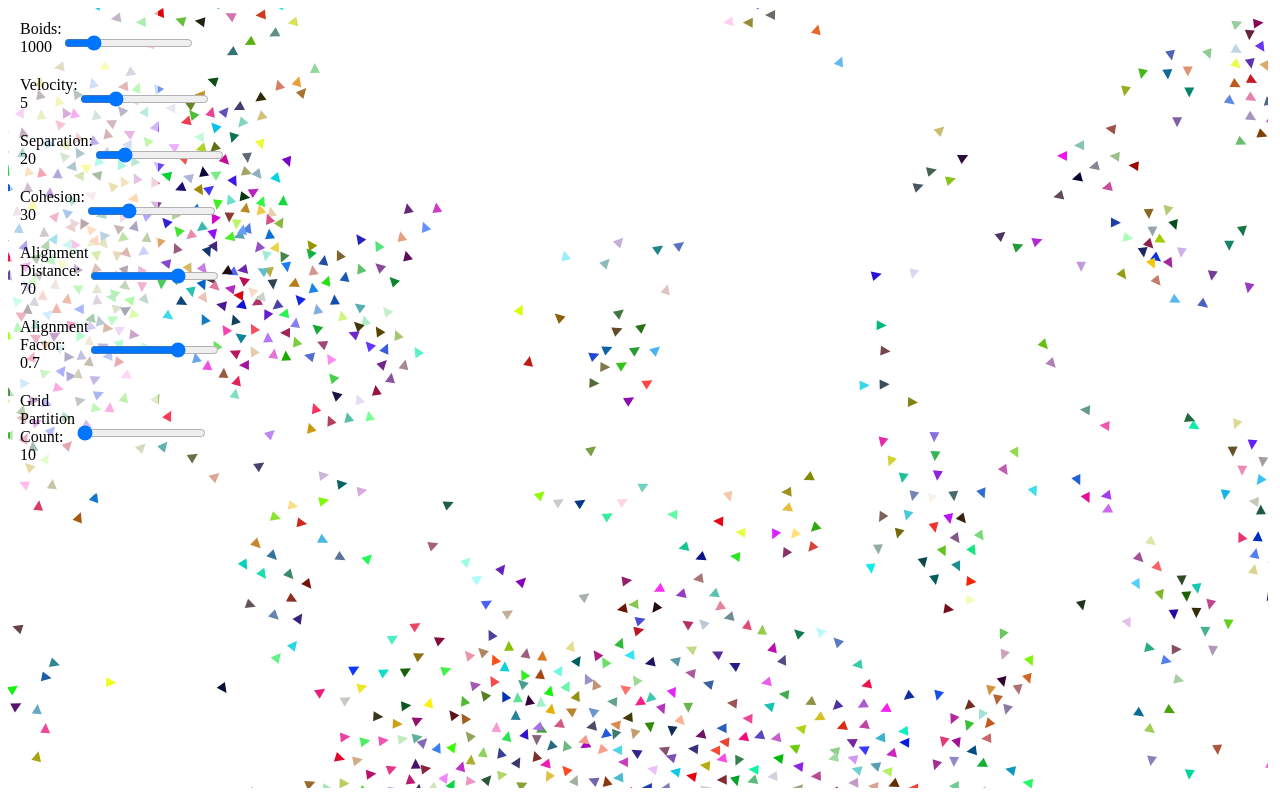
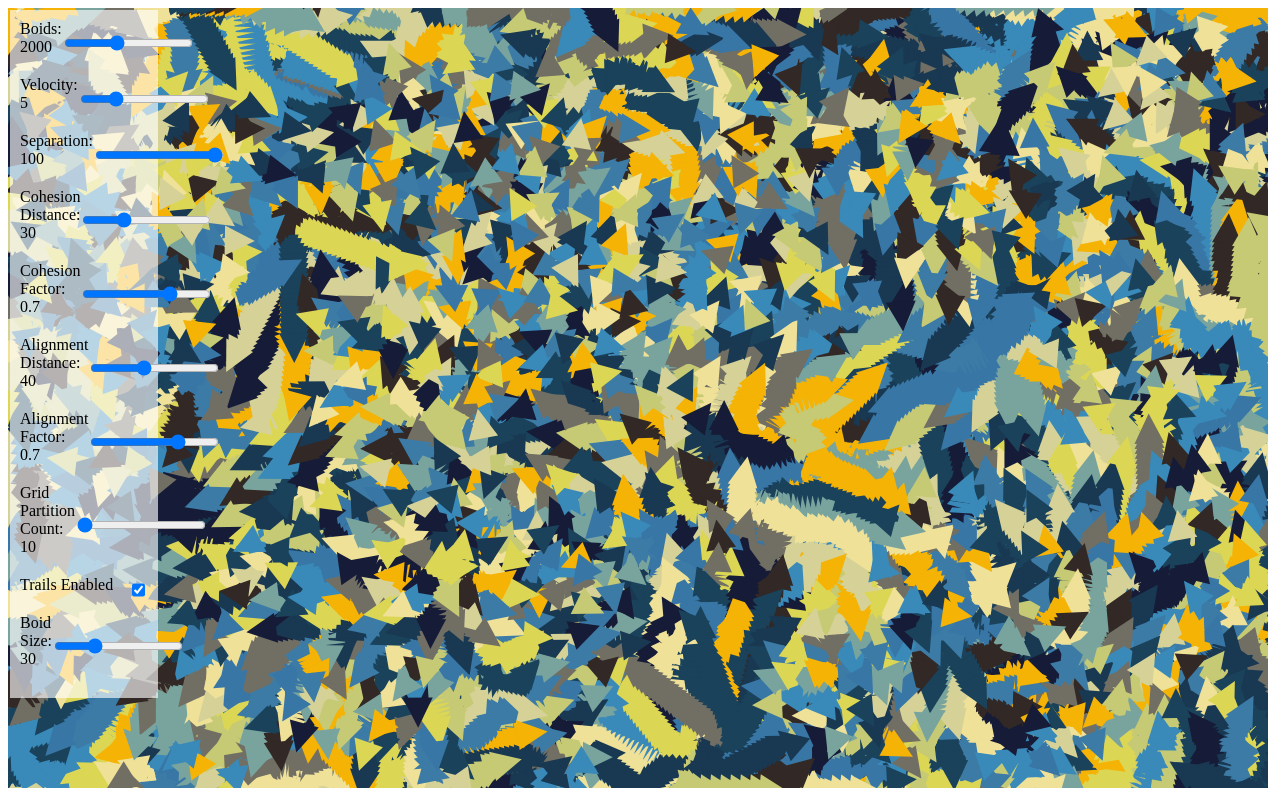
Before and after one commit to uvmain/jsboids, a Nuxt app: page / in a window 1280 px wide. Built offline with nearby package versions, Linux system fonts and the light colour scheme.

Commit message:
it's now starry night

```diff
--- a/components/Boids.vue
+++ b/components/Boids.vue
@@ -1,28 +1,31 @@
 <script setup lang="ts">
 
-const numberOfBoids = ref(1000)
+import pallete from '../pallet'
+
+const numberOfBoids = ref(2000);
 const globalGridPartitions = ref(10);
-const globalVelocity = ref(5.0)
-const globalSeparation = ref(20.0)
-const globalCohesion = ref(30.0)
-const globalAlignmentDistance = ref(70.0)
-const globalAlignmentFactor = ref(0.7)
+const globalVelocity = ref(5.0);
+const globalSeparation = ref(100.0);
+const globalCohesionDistance = ref(30.0);
+const globalCohesionFactor = ref(0.7);
+const globalAlignmentDistance = ref(40.0);
+const globalAlignmentFactor = ref(0.7);
+const trails = ref(true);
+const boidSize = ref(30);
 
-type Boid = { x: number, y: number, dx: number, dy: number, c: string }
+type Boid = { x: number, y: number, dx: number, dy: number, c: string };
 
-let canvas: HTMLCanvasElement
-let ctx: CanvasRenderingContext2D
-let boids: Boid[] = []
+let canvas: HTMLCanvasElement;
+let ctx: CanvasRenderingContext2D;
+let boids: Boid[] = [];
 let grid: any[] = [];
 
 onMounted(() => {
   // Initialize canvas and context
   canvas = document.getElementById('boidsCanvas') as HTMLCanvasElement;
-  ctx = canvas.getContext('2d') as CanvasRenderingContext2D;
-
-  // Set canvas size to match the document's client width
   canvas.width = document.documentElement.clientWidth - 20;
   canvas.height = document.documentElement.clientHeight - 20;
+  ctx = canvas.getContext('2d') as CanvasRenderingContext2D;
 
   // Create a group of boids
   for (let i = 0; i < numberOfBoids.value; i++) {
@@ -42,12 +45,11 @@ onUnmounted(() => {
 })
 
 function getRandomColor() {
-  var letters = '0123456789ABCDEF';
-  var color = '#';
-  for (var i = 0; i < 6; i++) {
-    color += letters[Math.floor(Math.random() * 16)];
+  let randomIndex = 0
+  while (randomIndex === 0) {
+    randomIndex = Math.floor(Math.random() * pallete.length);
   }
-  return color;
+  return `#${pallete[randomIndex]}`;
 }
 
 function addBoid() {
@@ -208,7 +210,7 @@ function applyCohesion(boid: Boid) {
   const neighbors = getNeighbors(boid);
   for (const otherBoid of neighbors) {
     const distance = Math.hypot(boid.x - otherBoid.x, boid.y - otherBoid.y);
-    if (otherBoid !== boid && distance < globalCohesion.value) {
+    if (otherBoid !== boid && distance < globalCohesionDistance.value) {
       // Cohere towards the center of nearby boids
       avgX += otherBoid.x;
       avgY += otherBoid.y;
@@ -220,8 +222,8 @@ function applyCohesion(boid: Boid) {
     avgX /= count;
     avgY /= count;
     // Apply cohesion
-    boid.dx += (avgX - boid.x) * 0.005;
-    boid.dy += (avgY - boid.y) * 0.005;
+    boid.dx += (avgX - boid.x) * (0.01 * globalCohesionFactor.value);
+    boid.dy += (avgY - boid.y) * (0.01 * globalCohesionFactor.value);
   }
 }
 
@@ -237,7 +239,7 @@ function normaliseVelocity(boid: Boid) {
 }
 
 function drawBoid(boid: Boid) {
-  const size = 10; // Adjust the size of the triangle as needed
+  const size = boidSize.value;
 
   // Calculate the angle of the boid's velocity
   const angle = Math.atan2(boid.dy, boid.dx);
@@ -266,7 +268,8 @@ function updateGrid() {
 }
 
 function animate() {
-  ctx.clearRect(0, 0, canvas.width, canvas.height);
+  if (!trails.value)
+    ctx.clearRect(0, 0, canvas.width, canvas.height);
   // Update and draw each boid
   updateGrid()
   for (const boid of boids) {
@@ -318,13 +321,25 @@ function animate() {
       </div>
       <div>
         <div>
-          Cohesion: {{ globalCohesion }}
+          Cohesion Distance: {{ globalCohesionDistance }}
         </div>
         <input
           type="range"
           min="0.1"
           max="100"
-          v-model="globalCohesion"
+          v-model="globalCohesionDistance"
+        />
+      </div>
+      <div>
+        <div>
+          Cohesion Factor: {{ globalCohesionFactor }}
+        </div>
+        <input
+          type="range"
+          min="0.0"
+          max="1.0"
+          step="0.1"
+          v-model="globalCohesionFactor"
         />
       </div>
       <div>
@@ -363,6 +378,26 @@ function animate() {
           @input="updateGrid"
         />
       </div>
+      <div>
+        <div>
+          Trails Enabled
+        </div>
+        <input
+          type="checkbox" v-model="trails"
+        />
+      </div>
+      <div>
+        <div>
+          Boid Size: {{ boidSize }}
+        </div>
+        <input
+          type="range"
+          min="1.0"
+          max="100"
+          step="1"
+          v-model="boidSize"
+        />
+      </div>
     </div>
   </div>
 </template>
--- /dev/null
+++ b/pallet.ts
@@ -0,0 +1,19 @@
+const pallete = [
+  '1e295b',
+  'dcd655',
+  '161c37',
+  '3c7ba6',
+  'd6d297',
+  '322825',
+  '79a49e',
+  '3876a6',
+  '193852',
+  'efe198',
+  '3989b9',
+  '716f64',
+  'f4b305',
+  'c6ca74',
+  '1a425b'
+];
+
+export default pallete;
```
